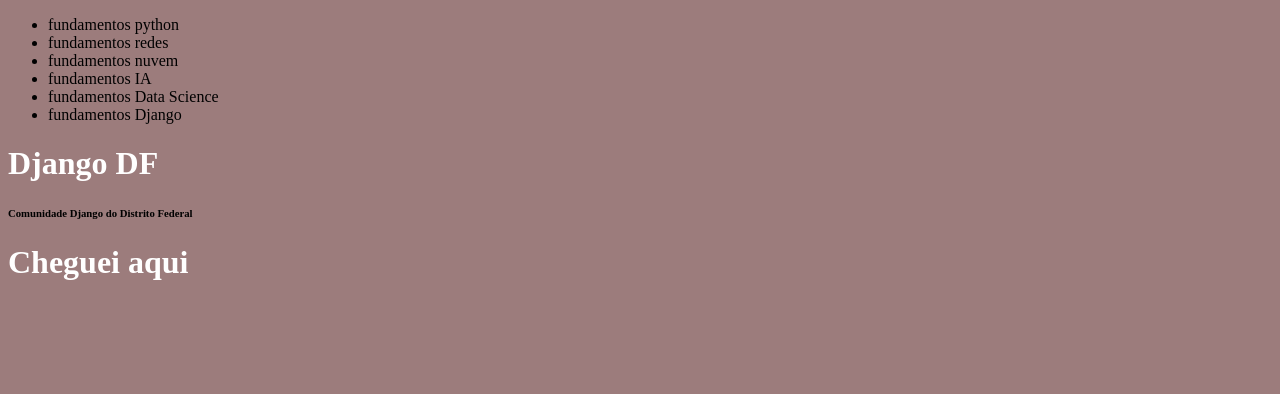
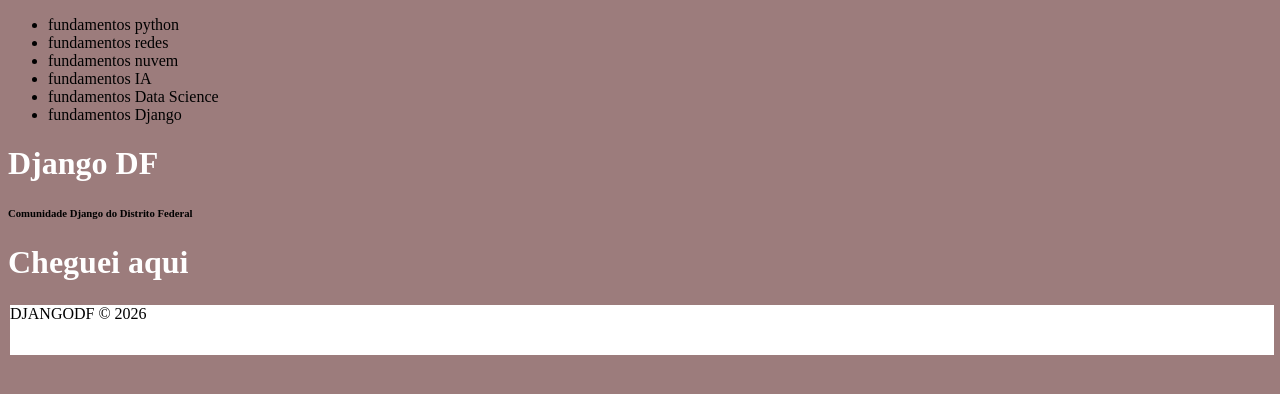
Before and after one commit to PadawanXXVI/django-senai-df, a Django app: page /artigo/ in a window 1280 px wide. Shown: the top 394 px of the page. Run offline with Django 4.2, Linux system fonts and the light colour scheme.

Commit message:
feat: finaliza o footer

```diff
--- a/setup/static/css/styles.css
+++ b/setup/static/css/styles.css
@@ -22,3 +22,9 @@
 img{
     width: 10%;
 }
+.rodape{
+    border: 2px solid #9c7c7c;
+    width: 100%;
+    height: 50px;
+    background: white;
+}
--- a/templates/motorartigos/base.html
+++ b/templates/motorartigos/base.html
@@ -6,7 +6,7 @@
     <meta charset="UTF-8">
     <meta name="viewport" content="width=device-width, initial-scale=1.0">
     <title>Django DF</title>
-    <link rel="stylesheet" href="{% static 'css/styles.css' %}"> <!-- Puxa o css-->
+    <link rel="stylesheet" href="{% static '/css/styles.css' %}"> <!-- Puxa o css-->
 </head>
 <body>
     <!-- Cria um menu-->
@@ -26,6 +26,7 @@
     {% block content %}
 
     {% endblock%}
+    {% include 'motorartigos/partials/_footer.html' %} <!-- Inserido para buscar o footer-->
 
 </body>
 </html>
--- a/templates/motorartigos/index.html
+++ b/templates/motorartigos/index.html
@@ -8,8 +8,9 @@
 
     <a href="{% url 'artigo' %}"> <!-- cria m href para usar o url name-->
         <img src="{% static 'img/logo-chatgpt.png' %}" alt=" logo do chatgpt dourado"> <!-- transfere o link da imagem para dentro do href-->
-        <img src="{% static 'img/logo-claude.png' %}" alt="logo claude laranja com nome em preto">
-        <img src="{% static 'img/logo-maritaca.png' %}" alt=" logo maritaca em verde representado por um papagaio">
     </a>
 
+    <img src="{% static 'img/logo-claude.png' %}" alt="logo claude laranja com nome em preto">
+    <img src="{% static 'img/logo-maritaca.png' %}" alt=" logo maritaca em verde representado por um papagaio">
+
 {% endblock%}
--- /dev/null
+++ b/templates/motorartigos/partials/_footer.html
@@ -0,0 +1,7 @@
+{% load static %}
+
+<footer class="rodape">
+
+DJANGODF &copy; 2026
+
+</footer>
```
Also changed, not shown: aula05/README.md.
